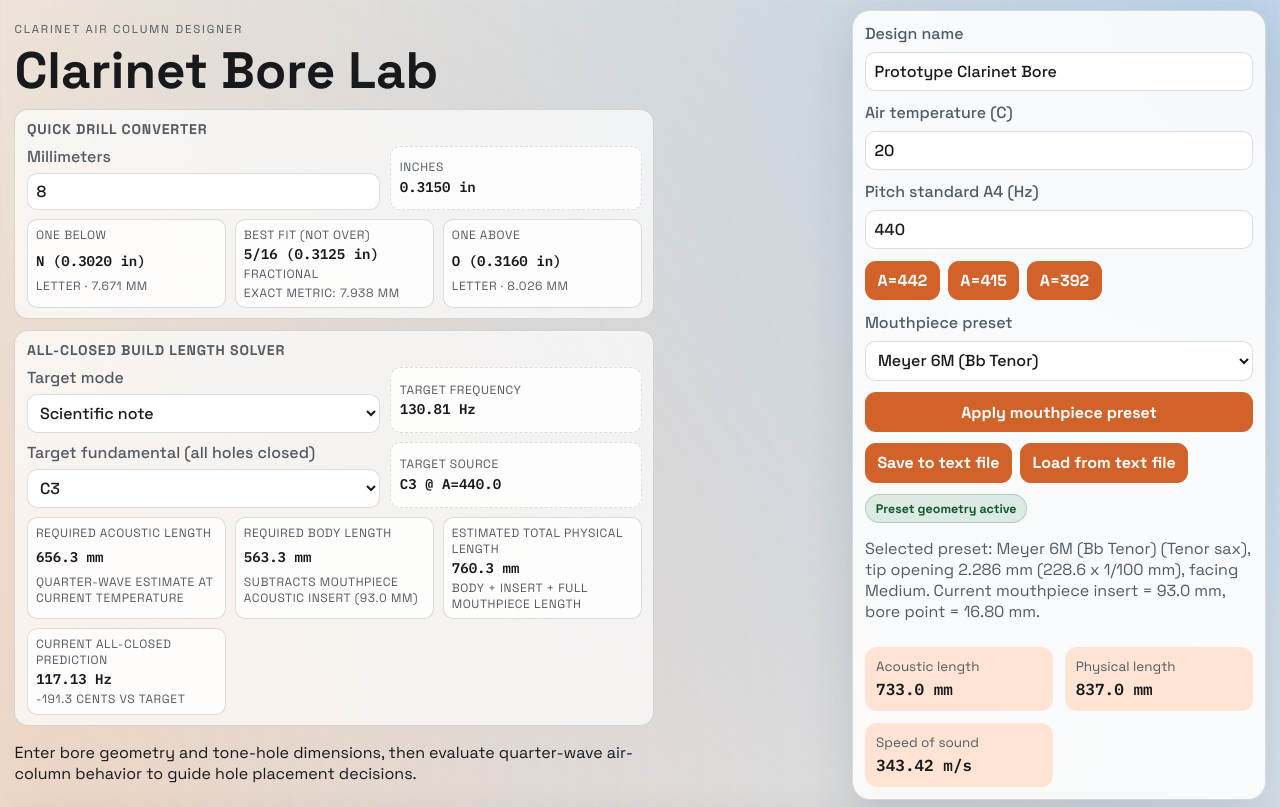
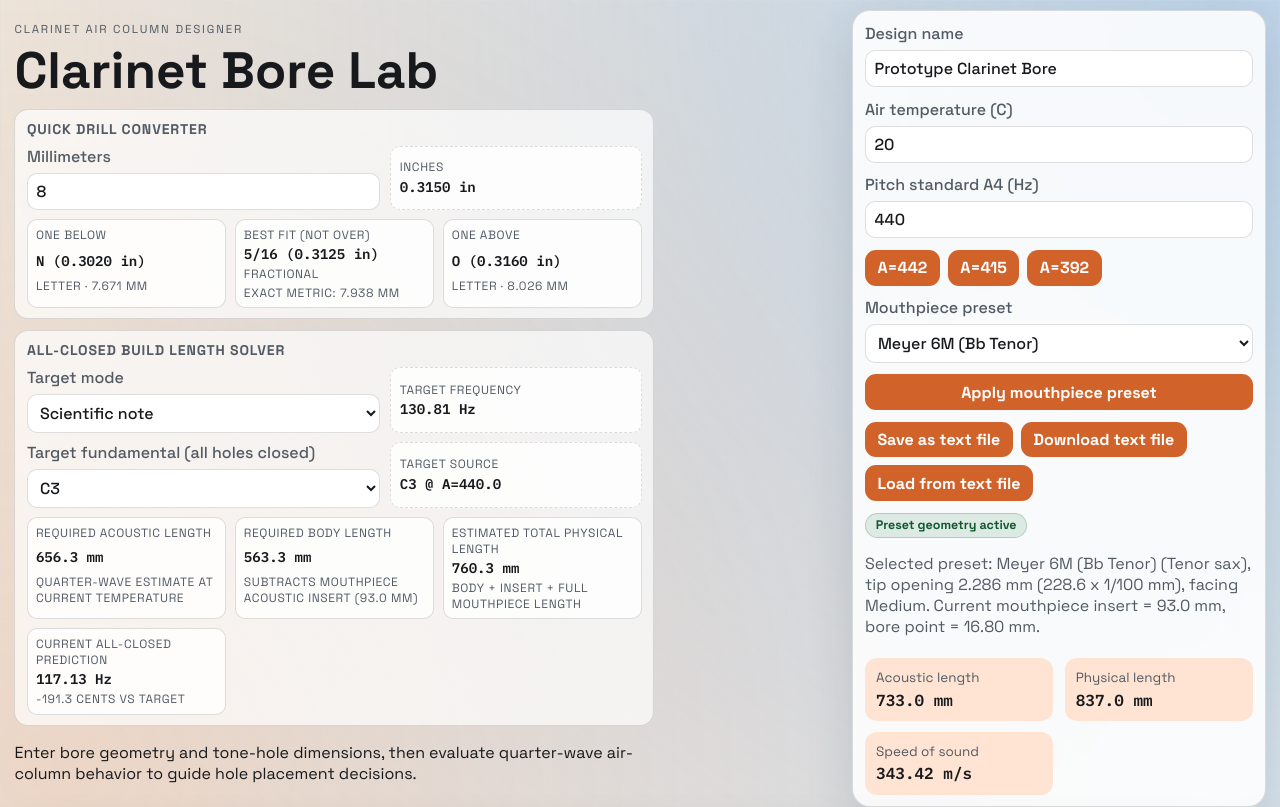
Before and after one commit to sexyUnderwriter/Tube-Physics, a React (Vite) app in the folder clarinet-bore-lab/: page / in a window 1280 px wide. Shown: the top 807 px of the page. Built offline with nearby package versions, Linux system fonts and the light colour scheme.

Commit message:
feat: enhance file saving functionality with Save As dialog and download option

```diff
--- a/clarinet-bore-lab/src/App.tsx
+++ b/clarinet-bore-lab/src/App.tsx
@@ -615,6 +615,10 @@ function parseSnapshotFile(text: string): DesignSnapshot | null {
   }
 }
 
+function isAbortError(error: unknown): boolean {
+  return error instanceof DOMException && error.name === "AbortError";
+}
+
 export default function App() {
   const [name, setName] = useState("Prototype Clarinet Bore");
   const [tempC, setTempC] = useState(20);
@@ -1350,24 +1354,87 @@ export default function App() {
     setMouthpiece(buildMouthpieceGeometry(preset));
   }
 
-  function saveToTextFile(): void {
+  async function saveToTextFile(): Promise<void> {
     const snapshot = buildCurrentSnapshot();
     const fileText = serializeSnapshot(snapshot);
-    const blob = new Blob([fileText], { type: "text/plain;charset=utf-8" });
-    const url = URL.createObjectURL(blob);
-    const anchor = document.createElement("a");
     const safeName = (snapshot.name || "clarinet-model")
       .toLowerCase()
       .replace(/[^a-z0-9]+/g, "-")
       .replace(/^-+|-+$/g, "");
+    const suggestedName = `${safeName || "clarinet-model"}.txt`;
+
+    type SavePickerWindow = Window & {
+      showSaveFilePicker?: (options?: {
+        suggestedName?: string;
+        excludeAcceptAllOption?: boolean;
+        types?: Array<{ description?: string; accept: Record<string, string[]> }>;
+      }) => Promise<{
+        name?: string;
+        createWritable: () => Promise<{
+          write: (data: string) => Promise<void>;
+          close: () => Promise<void>;
+        }>;
+      }>;
+    };
+
+    const pickerWindow = window as SavePickerWindow;
+    if (typeof pickerWindow.showSaveFilePicker !== "function") {
+      setLoadStatus(
+        "Save As is not supported in this browser. Use Chrome or Edge on localhost/https to choose a location."
+      );
+      return;
+    }
+
+    try {
+      const handle = await pickerWindow.showSaveFilePicker({
+        suggestedName,
+        types: [
+          {
+            description: "Clarinet Bore Lab snapshot",
+            accept: { "text/plain": [".txt"] },
+          },
+        ],
+      });
+      const writable = await handle.createWritable();
+      await writable.write(fileText);
+      await writable.close();
+      setLastSavedAt(new Date().toLocaleTimeString());
+      setLoadStatus(`Saved ${handle.name ?? suggestedName}`);
+    } catch (error) {
+      if (isAbortError(error)) {
+        return;
+      }
+      const message =
+        error instanceof DOMException
+          ? `${error.name}: ${error.message}`
+          : "Unknown browser error";
+      setLoadStatus(
+        `Could not open Save As dialog (${message}). Make sure the app is running on localhost/https, then try again in Chrome or Edge.`
+      );
+    }
+  }
+
+  function downloadTextFile(): void {
+    const snapshot = buildCurrentSnapshot();
+    const fileText = serializeSnapshot(snapshot);
+    const safeName = (snapshot.name || "clarinet-model")
+      .toLowerCase()
+      .replace(/[^a-z0-9]+/g, "-")
+      .replace(/^-+|-+$/g, "");
+    const suggestedName = `${safeName || "clarinet-model"}.txt`;
+
+    const blob = new Blob([fileText], { type: "text/plain;charset=utf-8" });
+    const url = URL.createObjectURL(blob);
+    const anchor = document.createElement("a");
     anchor.href = url;
-    anchor.download = `${safeName || "clarinet-model"}.txt`;
+    anchor.download = suggestedName;
     document.body.appendChild(anchor);
     anchor.click();
     document.body.removeChild(anchor);
     URL.revokeObjectURL(url);
+
     setLastSavedAt(new Date().toLocaleTimeString());
-    setLoadStatus(null);
+    setLoadStatus(`Downloaded ${suggestedName}`);
   }
 
   function openTextFileDialog(): void {
@@ -2173,7 +2240,8 @@ export default function App() {
             onChange={handleLoadTextFile}
           />
           <div className="badge-row">
-            <button type="button" onClick={saveToTextFile}>Save to text file</button>
+            <button type="button" onClick={saveToTextFile}>Save as text file</button>
+            <button type="button" onClick={downloadTextFile}>Download text file</button>
             <button type="button" onClick={openTextFileDialog}>Load from text file</button>
             {lastSavedAt && <span className="badge neutral">Saved at {lastSavedAt}</span>}
           </div>
```
Also changed, not shown: 1 other file (tests, documents, lock files or other folders).
